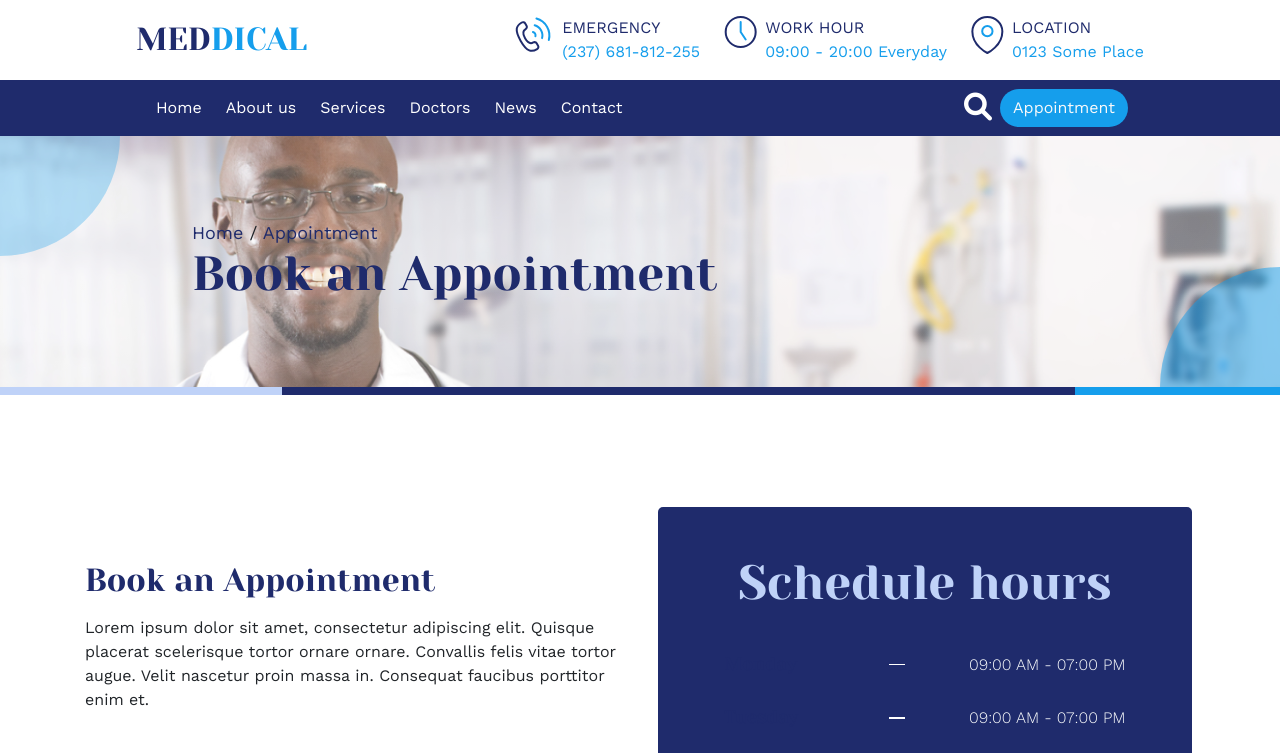
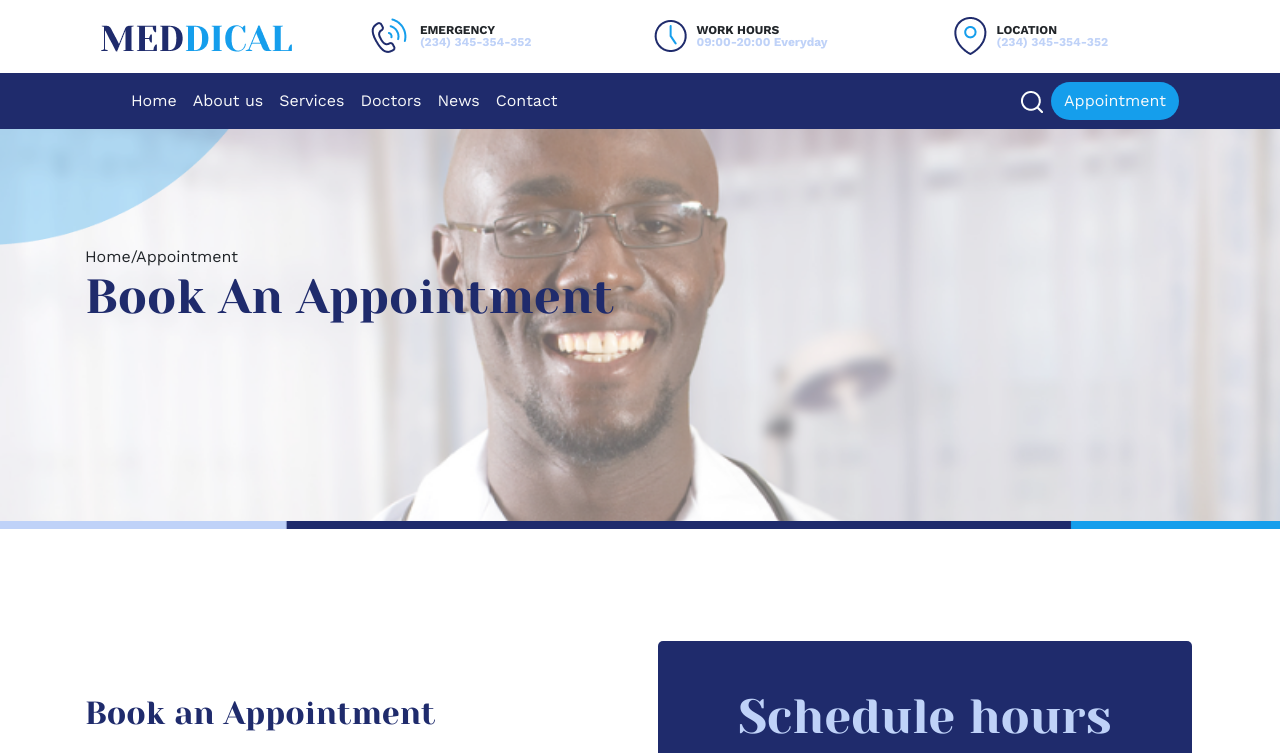
Before and after one commit to Aahil13/Meddical, a plain HTML site: page appointment.html in a window 1280 px wide. Shown: the top 753 px of the page. Drawn offline with nearby package versions, Linux system fonts and the light colour scheme.

Commit message:
made headers fixed

```diff
--- a/appointment.html
+++ b/appointment.html
@@ -9,140 +9,103 @@
     <link rel="stylesheet" href="https://stackpath.bootstrapcdn.com/bootstrap/4.4.1/css/bootstrap.min.css"
         integrity="sha384-Vkoo8x4CGsO3+Hhxv8T/Q5PaXtkKtu6ug5TOeNV6gBiFeWPGFN9MuhOf23Q9Ifjh" crossorigin="anonymous">
     <link rel="icon" type="image/png" sizes="32x32" href="images/favicon_io/favicon-32x32.png">
+    <link rel="stylesheet" href="css/news-style.css">
     <link rel="stylesheet" href="css/index-style.css">
     <link rel="stylesheet" href="css/appointment.css">
     <title>Appointment</title>
 </head>
-<body class="m-0">
-    <div class="container-fluid p-0">
-        <div class="top-most-container">
-            <div class="top-most d-flex py-2 flex-wrap justify-content-center align-items-center" >
-                <div class="meddical py-2 d-none d-md-flex ms-2 font--yeseva">
-                    <span class="text-uppercase fs-2 fw-normal"><p class="m-0 color--primary">med</p></span> <span class="text-uppercase fs-2 fw-normal"><p class="m-0 color--secondary">dical</p></span>
-                </div>
-                <div class="d-flex ms-lg-auto justify-content-center flex-wrap">
-                    <div class="work-details ms-lg-3 py-2">
-                        <div class="emergency d-flex justify-content-center">
-                            <div class="phone-icon">
-                                <span class="phone "> <i><img  src="images/Group 188.svg" alt=""></i></span>
-
+<body>
+    <div class="fixed">
+        <div class="TopMost py-2">
+            <div class="container">
+                <nav class="navbar navbar-expand-lg navbar-light justify-content-between">
+                    <a class="navbar-brand" href="#">
+                        <img src="images/icons/Meddical.png" alt="Meddical">
+                    </a>
+                    <div class="col">
+                        <div class="row d-flex justify-content-center">
+                            <div class="col-sm-6 col-lg-4 text-center top d-flex align-items-center justify-content-center">
+                                <img src="images/icons/Group 188.png" class="my-0">
+                                <button class="btn badge ml-1 text text-left">EMERGENCY<br><span class="lighter-color">(234)
+                                        345-354-352</span></button>
                             </div>
-                            <div class="emergency-details d-flex flex-column px-2 justify-content-center">
-                                <span><p class=" m-0 text-uppercase fs-6 fw-normal color--primary">emergency</p></span>
-                                <span><p class="m-0 color--secondary">(237) 681-812-255</p></span>
+                            <div class="col-sm-6 col-lg-4 text-center top d-flex align-items-center justify-content-center">
+                                <img src="images/icons/Group 177.png">
+                                <button class="badge btn ml-1 text-left">WORK HOURS<br><span class="lighter-color">09:00-20:00
+                                        Everyday</span></>
+                            </div>
+                            <div class="col-sm-6 col-lg-4 text-center top d-flex align-items-center justify-content-center">
+                                <img src="images/icons/Group 178.png">
+                                <button class="btn badge ml-1 text-left">LOCATION<br><span class="lighter-color">(234)
+                                        345-354-352</span></>
                             </div>
                         </div>
                     </div>
-                    <div class="work-details ms-lg-3 py-2">
-                        <div class="emergency d-flex justify-content-center">
-                            <div class="clock-icon">
-                                <span class="clock "> <i><img  src="images/Group 177.svg" alt=""></i></span>
-
-                            </div>
-                            <div class="work-hour d-flex flex-column px-2 justify-content-center">
-                                <span><p class=" m-0 text-uppercase fs-6 fw-normal color--primary">work hour</p></span>
-                                <span><p class="m-0 color--secondary">09:00 - 20:00 Everyday</p></span>
-                            </div>
+                </nav>
+            </div>
+        </div>
+        <div class="Main-nav purple-color">
+            <div class="container">
+                <nav class="navbar navbar-expand-lg navbar-light">
+                    <a class="navbar-brand phone-nav" href="#">
+                        <img src="images/icons/Meddicals.png" alt="Meddical">
+                    </a>
+                    <div class="row">
+                        <div class="col-lg-12">
+                            <img src="images/icons/Group 175.png" alt="" class="phone-search">
+                            <button class="navbar-toggler" type="button" data-toggle="collapse"
+                                data-target="#navbarSupportedContent" aria-controls="navbarSupportedContent"
+                                aria-expanded="false" aria-label="Toggle navigation">
+                                <span class="navbar-toggler-icon"></span>
+                            </button>
                         </div>
                     </div>
-                    <div class="work-details ms-lg-3 py-2">
-                        <div class="location d-flex justify-content-center">
-                            <div class="location-icon">
-                                <span class="location "> <i><img  src="images/Group 178.svg" alt=""></i></span>
 
-                            </div>
-                            <div class="location-details d-flex flex-column px-2 justify-content-center">
-                                <span><p class=" m-0 text-uppercase fs-6 fw-normal color--primary">location</p></span>
-                                <span><p class="m-0 color--secondary">0123 Some Place</p></span>
-                            </div>
+                    <div class="collapse navbar-collapse blue-nav text-center" id="navbarSupportedContent">
+                        <ul class="navbar-nav mr-auto">
+                            <li class="nav-item active">
+                                <a class="nav-link text-light" href="index.html">Home <span class="sr-only">(current)</span></a>
+                            </li>
+                            <li class="nav-item">
+                                <a class="nav-link text-light" href="About-us.html">About us</a>
+                            </li>
+                            <li class="nav-item">
+                                <a class="nav-link text-light" href="services.html">Services</a>
+                            </li>
+                            <li class="nav-item">
+                                <a class="nav-link text-light" href="#">Doctors</a>
+                            </li>
+                            <li class="nav-item">
+                                <a class="nav-link text-light" href="news.html">News</a>
+                            </li>
+                            <li class="nav-item">
+                                <a class="nav-link text-light" href="#">Contact</a>
+                            </li>
+                        </ul>
+                        <div class="search-box mr-2">
+                            <img src="images/icons/Group 175.png" alt="">
                         </div>
+                        <button class="btn rounded-pill appointment-btn-link search-box-btn appointment-btn3 app-btn-link"
+                            type="submit"><a href="appointment.html" class="text-light">Appointment</a></button>
                     </div>
-                </div>
 
+                </nav>
             </div>
         </div>
+    </div>
+    <header>
+        <div class="appointment-small-hero">
+            <img src="images/Ellipse 2.png" alt="ellipse" style="width: 300px;">
+            <div class="container">
+                <div class="small-hero-text">
+                    <p>Home/Appointment</p>
+                    <h1>Book An Appointment</h1>
+                </div>
+            </div>
+            <img src="images/icons/Group 184.png" alt="bottom" class="bottom-img">
+        </div>
+    </header>
 
-
-        <div class="navbar--container">
-            <nav class="navbar navbar-expand-lg">
-                <div class="d-block d-lg-none">
-                    <a href="#">
-                        <img src="images/Meddical.png" alt="" />
-                      </a>
-                </div>
-                <div class="d-flex align-items-center d-lg-none ms-auto">
-                    <span>
-                        <button class="not--button">
-                            <i class="fa fa-search text-white fs-3" aria-hidden="true" id="search--icon" ></i>
-                        </button>
-                    </span>
-                    <input class="form-control width-auto mr-sm-2 my-1 nav-text me-2 search--bar"  id="search--bar" type="search" placeholder="&#128269 Search" aria-label="Search"/>
-                </div>
-
-
-                <button
-                  class="navbar-toggler nav-text"
-                  type="button"
-                  data-toggle="collapse"
-                  data-target="#navbarNavDropdown"
-                  aria-controls="navbarNavDropdown"
-                  aria-expanded="false"
-                  aria-label="Toggle navigation"
-                >
-                <span class=""><i class="fa fa-bars text-white" aria-hidden="true"></i></span></span>
-                </button>
-                <div class="collapse blue-nav navbar-collapse nav-text" id="navbarNavDropdown">
-                    <div>
-                        <ul class="navbar-nav me-auto text-center">
-                            <li class="nav-item active mx-1">
-                              <a class="nav-link" href="index.html">Home</a>
-                            </li>
-                            <li class="nav-item mx-1">
-                              <a class="nav-link" href="About-us.html">About us</a>
-                            </li>
-                            <li class="nav-item mx-1">
-                              <a class="nav-link" href="services.html">Services</a>
-                            </li>
-                            <li class="nav-item mx-1">
-                              <a class="nav-link" href="#">Doctors</a>
-                            </li>
-                            <li class="nav-item mx-1">
-                                <a class="nav-link" href="news.html">News</a>
-                            </li>
-                            <li class="nav-item mx-1">
-                                <a class="nav-link" href="#">Contact</a>
-                            </li>
-                          </ul>
-                    </div>
-                    <form class=" form-inline my-2 my-lg-0 mr-sm-2 search-bar ms-auto d-lg-flex align-items-center justify-content-center">
-                        <div class="d-none d-lg-flex align-items-center">
-                            <span>
-                                <button class="not--button">
-                                    <i class="fa fa-search text-white fs-3" aria-hidden="true" id="search--icon" ></i>
-                                </button>
-                            </span>
-                            <input class="form-control width-auto mr-sm-2 my-1 nav-text me-2 search--bar"  id="search--bar" type="search" placeholder="&#128269 Search" aria-label="Search"/>
-                        </div>
-                        <button class="btn rounded-pill appointment-btn-link search-box-btn appointment-btn2" type="submit"><a href="appointment.html" class="text-light">Appointment</a></button>
-                    </form>
-                </div>
-            </nav>
-        </div>
-
-        <div class="section--hero position-relative" onclick= "searchBarOff()">
-            <div class="header">
-                <div class="link display--4">
-                    <p><a href="#" class="color--primary text-decoration-none">Home</a> / <a href="#" class="color--primary text-decoration-none">Appointment</a></p>
-                </div>
-                <h1 class="display--1 font--yeseva color--primary">
-                    Book an Appointment
-                </h1>
-            </div>
-            <div class="circle circle__left position-absolute"></div>
-            <div class="circle circle__right position-absolute"></div>
-            <div class="radial--line"></div>
-        </div>
-    </div>
     <div class="container spacing--1">
         <section class="book--schedule row gy-5 gx-sm-1 gx-md-5 align-items-end">
             <section class="section--book col-12 col-lg-6">
@@ -240,37 +203,37 @@
                     <div class="schedule--hours">
                         <div class="schedule--hours--content spacing--2">
                             <div class=" fw-light schedule--hours--item d-flex justify-content-between align-items-center">
-                                <h3>Monday</h3>
+                                <h3 class="text-light">Monday</h3>
                                 <div class="dash"></div>
                                 <p> 09:00 AM - 07:00 PM </p>
                             </div>
                             <div class=" fw-light schedule--hours--item d-flex justify-content-between align-items-center">
-                                <h3>Tuesday</h3>
+                                <h3 class="text-light">Tuesday</h3>
                                 <div class="dash"></div>
                                 <p> 09:00 AM - 07:00 PM </p>
                             </div>
                             <div class=" fw-light schedule--hours--item d-flex justify-content-between align-items-center">
-                                <h3>Wednesday</h3>
+                                <h3 class="text-light">Wednesday</h3>
                                 <div class="dash"></div>
                                 <p> 09:00 AM - 07:00 PM </p>
                             </div>
                             <div class=" fw-light schedule--hours--item d-flex justify-content-between align-items-center">
-                                <h3>Thursday</h3>
+                                <h3 class="text-light">Thursday</h3>
                                 <div class="dash"></div>
                                 <p> 09:00 AM - 07:00 PM </p>
                             </div>
                             <div class=" fw-light schedule--hours--item d-flex justify-content-between align-items-center">
-                                <h3>Friday</h3>
+                                <h3 class="text-light">Friday</h3>
                                 <div class="dash"></div>
                                 <p> 09:00 AM - 07:00 PM </p>
                             </div>
                             <div class=" fw-light schedule--hours--item d-flex justify-content-between align-items-center">
-                                <h3>Saturday</h3>
+                                <h3 class="text-light">Saturday</h3>
                                 <div class="dash"></div>
                                 <p> 09:00 AM - 07:00 PM </p>
                             </div>
                             <div class=" fw-light schedule--hours--item d-flex justify-content-between align-items-center">
-                                <h3>Sunday</h3>
+                                <h3 class="text-light">Sunday</h3>
                                 <div class="dash"></div>
                                 <p class="closed"> Closed</p>
                             </div>
@@ -283,7 +246,7 @@
                     <div class="contact d-flex justify-content-center align-items-center mt-4">
                         <div class="icon"><img src="images/icons/phone.svg" alt="phone image"></div>
                         <div class="contact-info">
-                            <h2 class="display--3"><span class="d-inline-block">Emer</span><span class="d-inline-block">gency</span></h2>
+                            <h2 class="display--3 text-light"><span class="d-inline-block">Emer</span><span class="d-inline-block">gency</span></h2>
                             <p class="color--accent display--3">
                                 (237) 681-812-255
                             </p>
--- a/css/appointment.css
+++ b/css/appointment.css
@@ -27,6 +27,7 @@ h4 {
 body {
   font-family: "Work Sans", sans-serif;
   overflow-x: hidden;
+  position: relative;
 }
 
 .spacing--1 > * {
@@ -199,19 +200,37 @@ body {
 }
 
 /* hero section */
-.section--hero {
-  background: url("../images/hero.png"), radial-gradient(#bbb, #999);
-  background-size: cover;
-  background-repeat: no-repeat;
-  background-position: center center;
-  background-blend-mode: overlay;
+.appointment-small-hero{
+    position: relative;
+    height: 50vh;
 }
 
-.section--hero .header {
-  width: 70%;
-  margin: 0 auto;
-  padding: 5.2em 0;
+.fixed{
+    position: sticky !important;
+    top: 0px;
+    z-index: 1;
 }
+
+.appointment-small-hero::before{
+    background-image: url("../images/hero.png");
+    background-repeat: no-repeat;
+    background-size: cover;
+    background-position: left center;
+    content: "";
+    position: absolute;
+        top: 0px;
+        right: 0px;
+        bottom: 0px;
+        left: 0px;
+    opacity: 0.6;
+    z-index: -20;
+}
+
+.bottom-img{
+    position: absolute;
+    bottom: 0;
+}
+
 
 .section--hero .radial--line {
   width: 100%;
--- a/css/index-style.css
+++ b/css/index-style.css
@@ -24,6 +24,7 @@ body{
     overflow-x: hidden;
     font-family: 'Work Sans', sans-serif;
     font-size: 16px;
+    position: relative;
 }
 
 .appointment-btn-link a{
@@ -52,6 +53,16 @@ h5{
 
 header{
     width: 100%;
+}
+
+.fixed{
+    position: sticky;
+    top: 0;
+    z-index: 10;
+}
+
+.TopMost{
+    background-color: white;
 }
 
 .hero{
@@ -139,7 +150,7 @@ header{
         right: 0px;
         bottom: 0px;
         left: 0px;
-    opacity: 0.75;
+    opacity: 0.3;
 }
 
 .form-row .form-group{
@@ -195,6 +206,26 @@ footer input::placeholder{
     top:0;
     right: .7rem;
 
+}
+
+.service-img-box1{
+    height: 35vh;
+    background-image: url(
+        "../images/Rectangle\ 14.png"
+    );
+    background-position: center;
+    background-repeat: no-repeat;
+    background-size: cover ;
+}
+
+.service-img-box2{
+    height: 35vh;
+    background-image: url(
+        "../images/Rectangle\ 13.png"
+    );
+    background-position: center;
+     background-repeat: no-repeat;
+    background-size: cover;
 }
 
 .Main-nav .navbar-expand-lg{
```
Also changed, not shown: About-us.html (+4 -1 lines), index.html (+24 -13 lines), news.html (+20 -14 lines), services.html (+6 -2 lines).
